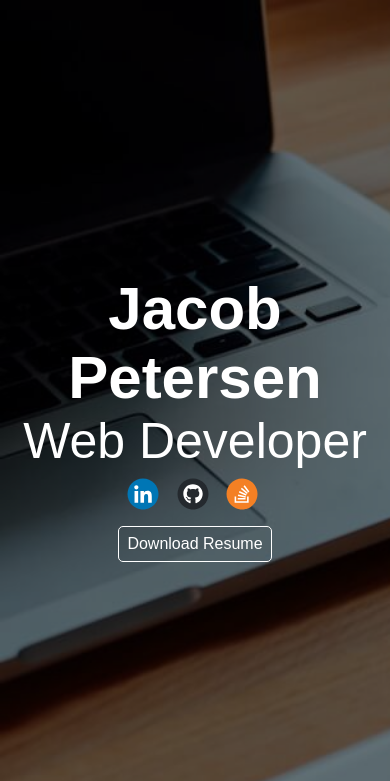
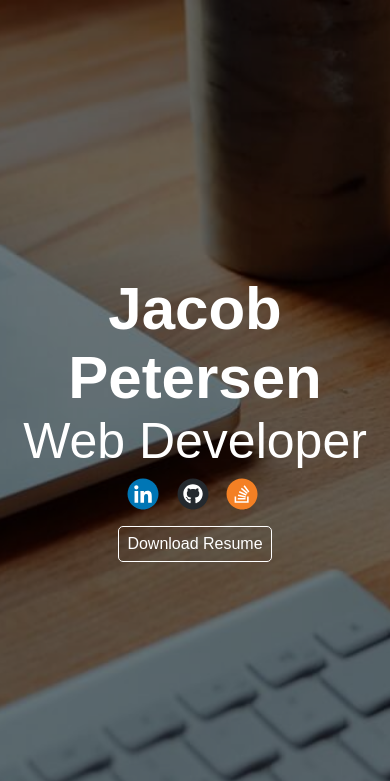
Before and after one commit to jacobpetersen/resume, a plain HTML site: page index.html in a window 390 px wide. Shown: the top 781 px of the page. Drawn offline with Linux system fonts and the light colour scheme.

Commit message:
css changes for mobile backgrounds

```diff
--- a/resume.css
+++ b/resume.css
@@ -62,12 +62,11 @@ li ul {
 .imageBackground {
     background-size: cover;
     background-attachment: fixed;
+    background-position: center;
     color: white;
 }
 #home {
     background-image: url(images/backgrounds/landscape/work.jpg);
-    background-attachment: fixed;
-    background-size: cover;
     height: 100vh;
 }
 #home header {
@@ -212,6 +211,12 @@ nav a:hover {
     nav a {
         width: 25%;
     }
+    .imageBackground {
+        background-attachment: inherit;
+        background-size: cover;
+        background-position: center;
+        color: white;
+    }
 }
 .footer {
     text-align: center;
```
